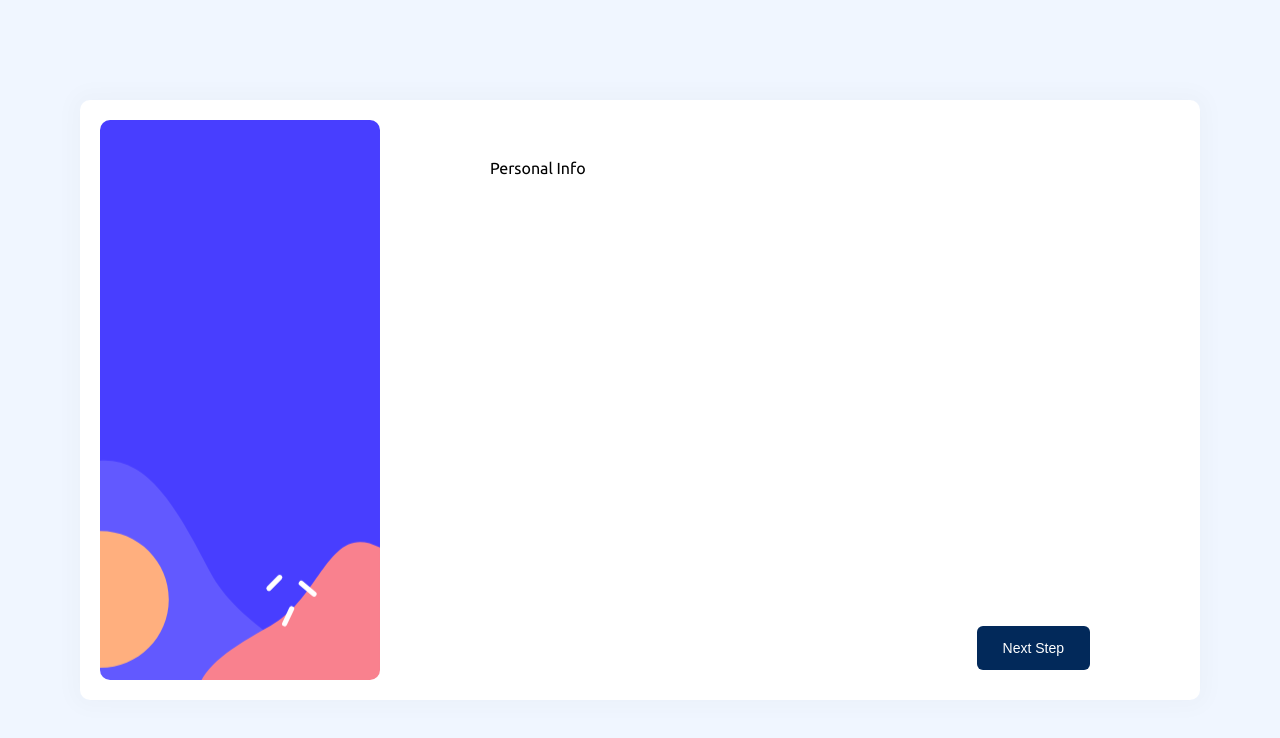
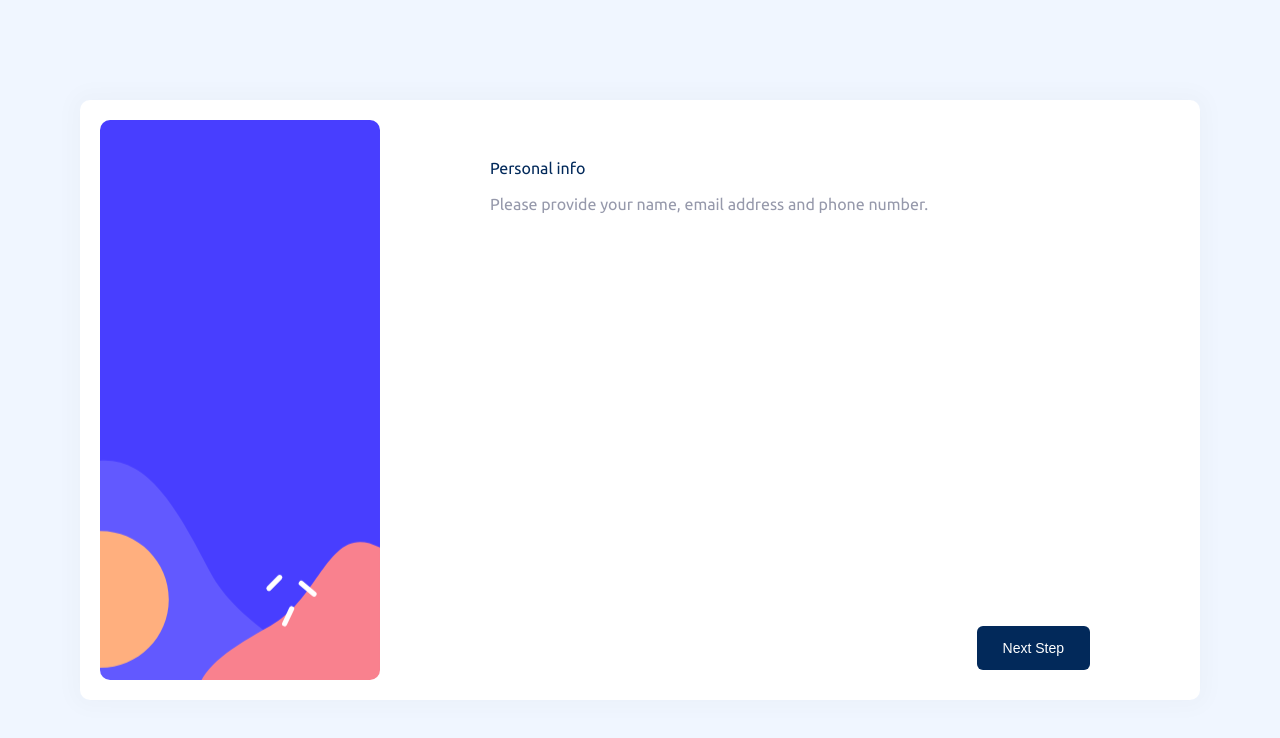
Before and after one commit to hun-ah/multi-step-form-v2, a React (Vite) app: page / in a window 1280 px wide. Shown: the top 738 px of the page. Built offline with nearby package versions, Linux system fonts and the light colour scheme.

Commit message:
added OptionLayout component and removed old code

```diff
--- a/src/components/personalInfo/PersonalInfo.jsx
+++ b/src/components/personalInfo/PersonalInfo.jsx
@@ -1,11 +1,12 @@
-import styles from './personalinfo.module.css';
+// import styles from './personalinfo.module.css';
+import OptionLayout from '../optionLayout/OptionLayout';
 
 const PersonalInfo = () => {
-  return (
-    <div className={styles.container}>
-      <h1>Personal Info</h1>
-    </div>
-  );
+  const heading = 'Personal info';
+  const subheading =
+    'Please provide your name, email address and phone number.';
+
+  return <OptionLayout heading={heading} subheading={subheading} />;
 };
 
 export default PersonalInfo;
```
